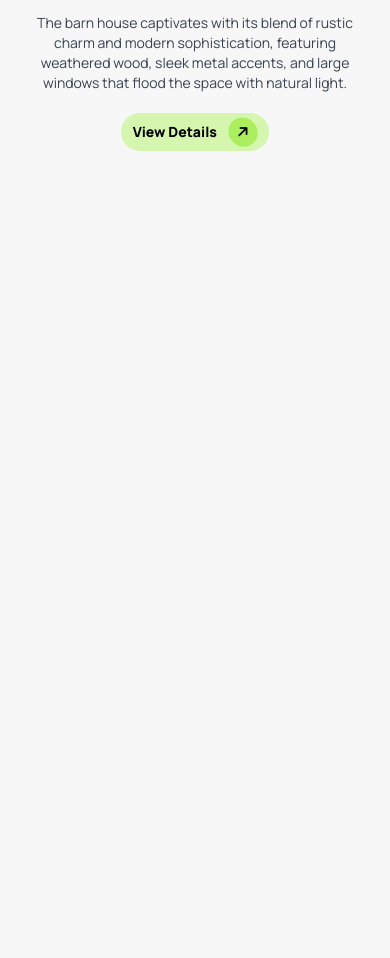
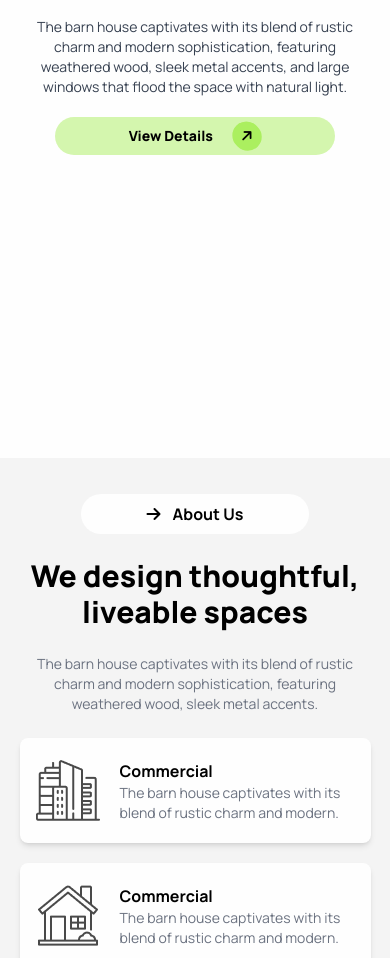
Before and after one commit to ammar-bin-quddus/ph-assignment-3, a plain HTML site: page index.html in a window 390 px wide. Shown: the part 386-1344 px from the top of the page. Before the commit the page ends 844 px from the top, so only its background shows below. Drawn offline with nearby package versions, Linux system fonts and the light colour scheme.

Commit message:
section 1 done

```diff
--- a/index.html
+++ b/index.html
@@ -11,7 +11,8 @@
                 extend: {
                     colors: {
                         clifford: '#da373d',
-                        bgColor: '#f7f7f7',
+                        bgColor: '#f4f4f4',
+                        content: '#fefefe',
                         btn: '#abef5f',
                         btnLight: '#d4f6ae',
                         card1: '#e7c1d3',
@@ -33,8 +34,16 @@
     <title>Rinterio</title>
 </head>
 
-<body class="font-manrope bg-bgColor w-full">
-    <header class="w-[90%] min-h-screen mx-auto py-4 md:py-8">
+<!-- bg-btn circle = <i class="fa-solid fa-arrow-right -rotate-45
+                          bg-btn rounded-full p-2 text-black"></i> -->
+
+<!-- bg-black circle = <i class="fa-solid fa-arrow-right -rotate-45 bg-black rounded-full p-2 text-white"></i> -->
+
+
+
+<body class="font-manrope w-full">
+    <header class="w-full min-h-screen py-4 md:py-8 bg-content">
+        <div class="w-[90%] h-full mx-auto">
             <nav class="flex justify-between items-center w-full">
                 <div class="flex items-center gap-2">
                     <i class="fa-solid fa-arrow-right -rotate-45
@@ -66,7 +75,8 @@
                         </button>
                     </div>
                 </div>
-            <div class="block md:hidden">
+                <div class="md:hidden bg-white w-9 h-9 flex justify-center items-center
+                            rounded-full shadow-lg cursor-pointer">
                     <i class="fa-solid fa-bars cursor-pointer"></i>
                 </div>
             </nav>
@@ -77,12 +87,53 @@
                 <p class="text-gray-700 text-sm md:w-2/3">The barn house captivates with its blend of rustic charm and
                     modern sophistication, featuring weathered
                     wood, sleek metal accents, and large windows that flood the space with natural light.</p>
-            <button class="border-none px-3 py-1 rounded-full flex items-center
+                <button class="border-none max-sm:w-[80%] max-sm:gap-5 px-3 py-1 rounded-full flex justify-center items-center
                            gap-3 bg-btnLight text-sm font-extrabold">View Details <i
                         class="fa-solid fa-arrow-right -rotate-45 bg-btn rounded-full p-2 text-black"></i>
                 </button>
             </div>
+        </div>
     </header>
+    <main class="w-full bg-bgColor">
+        <section
+            class="relative w-[90%] mx-auto py-9 min-h-screen lg:h-[100vh] md:mt-9 flex
+                   max-lg:flex-col max-sm:text-center md:text-center md:items-center lg:text-left lg:flex-row gap-6">
+            <div class="absolute top-8 left-0 hidden lg:block w-20 h-10">
+                <img src="./assets/Vector.png" alt="vector">
+            </div>
+            <div class="lg:w-1/2 flex flex-col justify-center max-lg:items-center max-lg:text-center gap-6">
+                <button
+                    class="bg-content px-4 py-2 rounded-full flex justify-center items-center gap-2
+                           font-bold w-[30%] md:w-[20%] lg:w-[30%] max-sm:w-[65%] max-sm:gap-3"><i
+                        class="fa-solid fa-arrow-right"></i> About Us</button>
+                <p class="text-3xl md:text-4xl font-extrabold">We design thoughtful, <br> liveable spaces</p>
+                <p class="text-sm text-gray-500">The barn house captivates with its blend of rustic charm and
+                    modern sophistication, featuring weathered wood, sleek metal accents.</p>
+                <div class="flex flex-col md:flex-row lg:flex-col gap-5 text-left">
+                    <div class="w-full flex items-center gap-5 bg-content px-4 py-5 rounded-lg shadow-md">
+                        <img src="./assets/commercial.png" alt="commercial">
+                        <div>
+                            <p class="font-bold">Commercial</p>
+                            <p class="text-sm text-gray-500">The barn house captivates with its blend of rustic charm
+                                and modern.</p>
+                        </div>
+                    </div>
+                    <div class="w-full flex items-center gap-5 bg-content px-4 py-5 rounded-lg shadow-md">
+                        <img src="./assets/residential.png" alt="residential">
+                        <div>
+                            <p class="font-bold">Commercial</p>
+                            <p class="text-sm text-gray-500">The barn house captivates with its blend of rustic charm
+                                and modern.</p>
+                        </div>
+                    </div>
+                </div>
+            </div>
+            <div class="lg:w-1/2 w-full h-full sm:h-[100vh] flex justify-center items-center">
+                <img class="w-full max-md:w-full max-lg:w-[80%] max-sm:h-full sm:h-[80%] lg:h-[78.5%] mx-auto"
+                    src="./assets/Rectangle.png" alt="rect">
+            </div>
+        </section>
+    </main>
 </body>
 
 </html>
```
Lines whose indentation alone changed are shown as unchanged.
